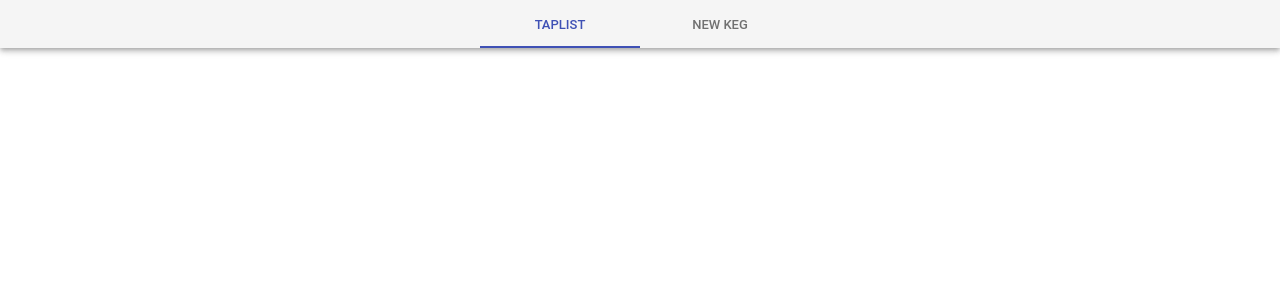
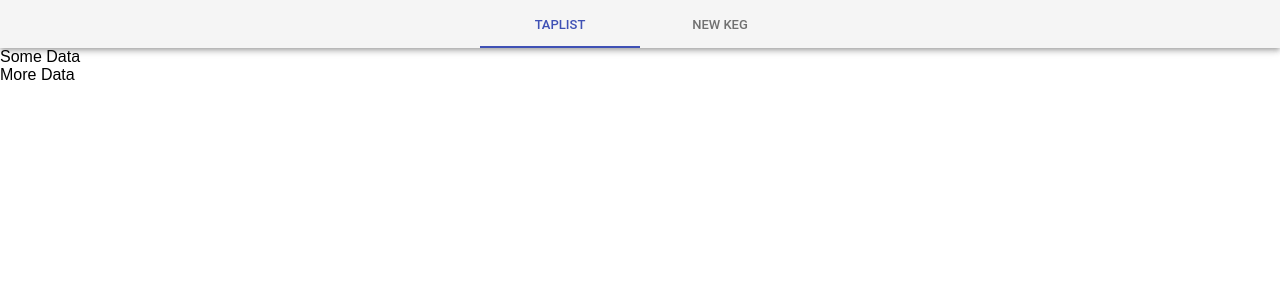
Before and after one commit to ryanjmurry/taproom-react, a React (Create React App) app: page / in a window 1280 px wide. Shown: the top 300 px of the page. Built offline with nearby package versions, Linux system fonts and the light colour scheme.

Commit message:
add taplist and keg form components

```diff
--- a/src/components/App.js
+++ b/src/components/App.js
@@ -1,11 +1,15 @@
 import React, { Component } from 'react';
 import Nav from './Nav';
+import TapList from './TapList';
+import NewKegForm from './NewKegForm';
 
 class App extends Component {
   render() {
     return (
       <div>
         <Nav />
+        <TapList />
+        <NewKegForm />
       </div>
     );
   }
```
